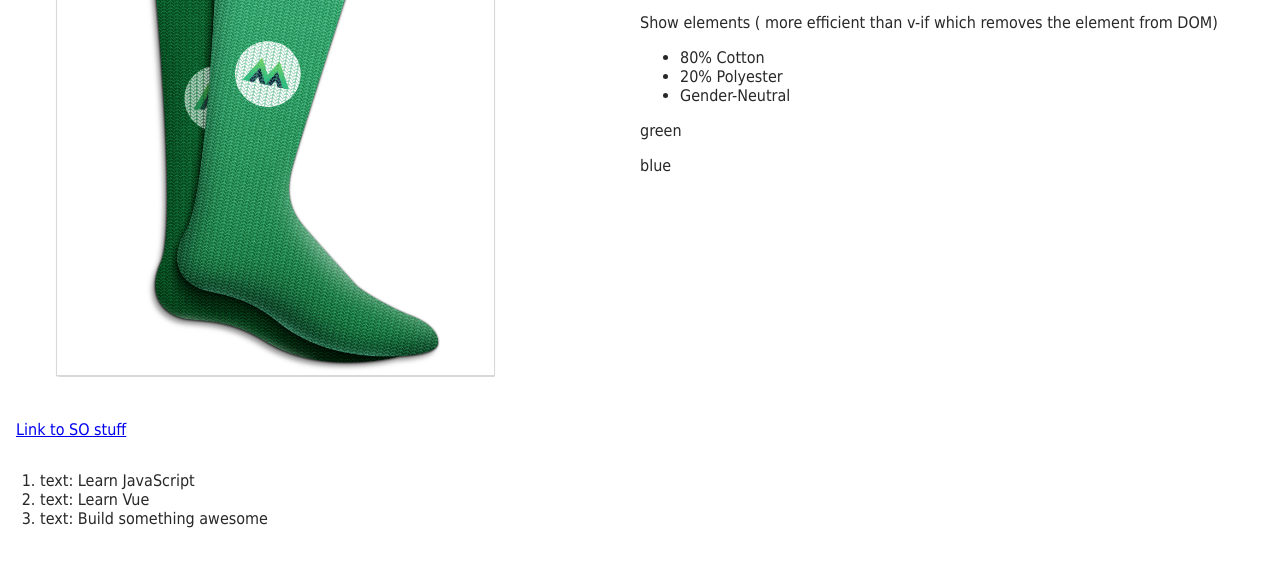
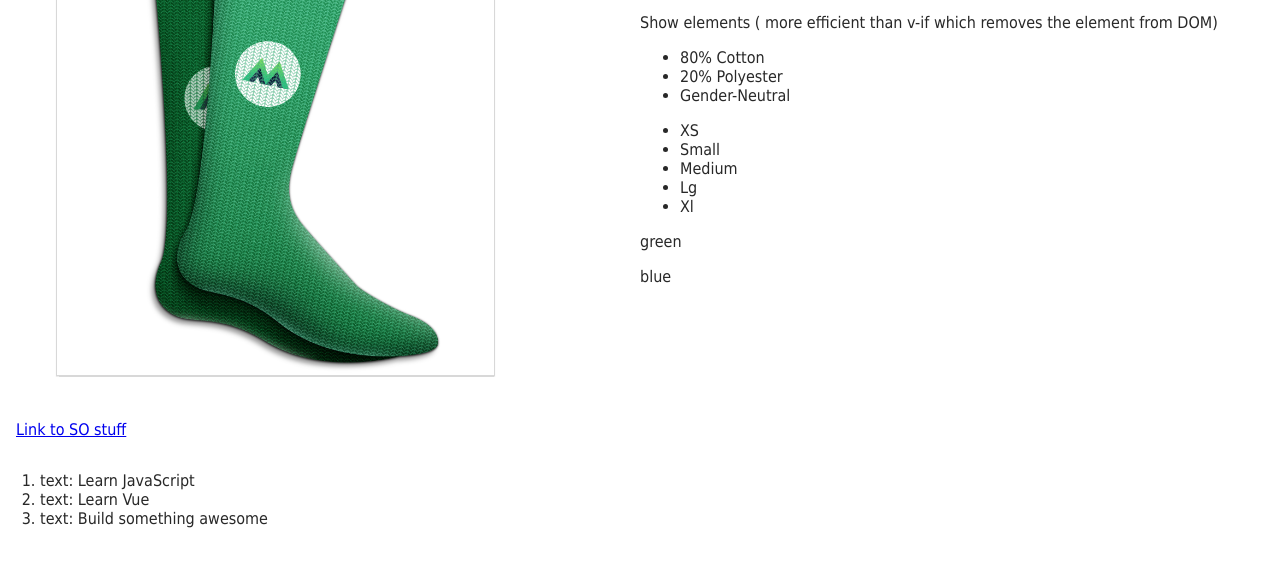
Before and after one commit to Fredrik93/vue-projects, a plain HTML site: page vue-tutorial/index.html in a window 1280 px wide. Shown: the part 204-770 px from the top of the page. Drawn offline with nearby package versions, Linux system fonts and the light colour scheme.

Commit message:
add list of sizes

```diff
--- a/vue-tutorial/index.html
+++ b/vue-tutorial/index.html
@@ -27,7 +27,12 @@
                 <ul>
                     <li v-for="val in details"> {{val}} </li>
                 </ul>
-                <div v-for="val in variants">
+
+                <ul>
+                    <li v-for="size in sizes" v-bind:key="size"> {{size}} </li>
+                </ul>
+
+                <div v-for="val in variants" v-bind:key="val.variantId">
                     <p>{{val.variantColor}}</p>
                 </div>
             </div>
--- a/vue-tutorial/main.js
+++ b/vue-tutorial/main.js
@@ -17,7 +17,8 @@ var app = new Vue({
                 variantId: 2235,
                 variantColor: "blue"
             },
-        ]
+        ],
+        sizes: ["XS", "Small", "Medium", "Lg", "Xl"]
     }
 })
 
```
